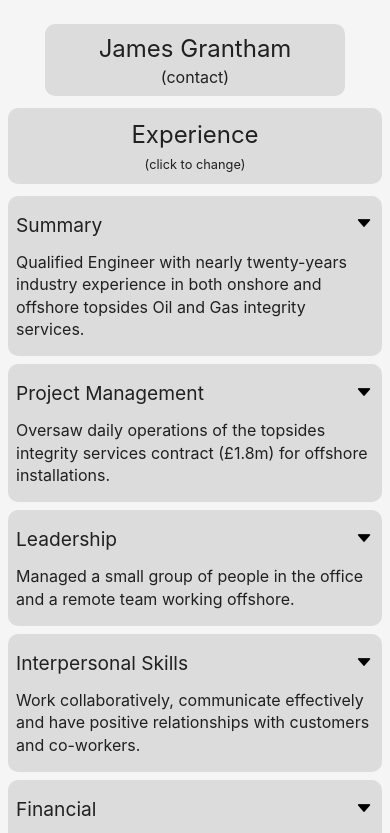
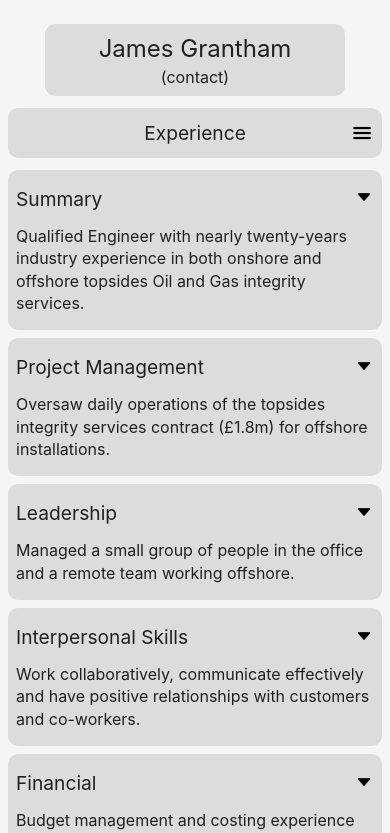
Before and after one commit to jrgrantham/james-grantham, a React (Create React App) app: page /professional in a window 390 px wide. Shown: the top 833 px of the page. Built offline with nearby package versions, Linux system fonts and the light colour scheme.

Commit message:
Add hamburger to menu

```diff
--- a/src/components/MainContent.jsx
+++ b/src/components/MainContent.jsx
@@ -1,7 +1,6 @@
 import React from "react";
 import styled from "styled-components";
 
-import menu from "../../src/images/menu.png";
 import arrowUp from "../../src/images/arrowUp.png";
 import arrowDown from "../../src/images/arrowDown.png";
 
--- a/src/components/Menu.jsx
+++ b/src/components/Menu.jsx
@@ -1,7 +1,16 @@
 import React, { useState } from "react";
 import styled from "styled-components";
 
-import { appColor, backgroundColor, backgroundColorHover, color,accentColor, transition } from "../views/styling";
+import menu from "../../src/images/menu.png";
+
+import {
+  appColor,
+  backgroundColor,
+  backgroundColorHover,
+  color,
+  accentColor,
+  transition
+} from "../views/styling";
 
 import { career } from "../data/career";
 import { experience } from "../data/experience";
@@ -28,26 +37,6 @@ export default function ContentButtons(props) {
     }
   }
 
-  function ClosedMenuButtonText() {
-    return (
-      <>
-        <h4>{menuButtonContent}</h4>
-        <span style={{ fontSize: "0.8rem" }}>(click to change)</span>
-      </>
-    );
-  }
-
-  function OpenMenuButtonText() {
-    return <h5>Please select...</h5>;
-  }
-
-  function ButtonDiv(props) {
-    if (hidden) {
-      return <ClosedMenuButtonText />;
-    }
-    return <OpenMenuButtonText />;
-  }
-
   return (
     <ButtonContainer>
       <StyledMenuButton
@@ -55,7 +44,11 @@ export default function ContentButtons(props) {
           setHidden(!hidden);
         }}
       >
-        <ButtonDiv />
+        <ImageContainer></ImageContainer>
+        <h5>{hidden ? props.selected : "Please select..."}</h5>
+        <ImageContainer>
+          <img src={hidden ? menu : null} alt="" />
+        </ImageContainer>
       </StyledMenuButton>
 
       <VerticalMenu style={hidden ? null : openDiv}>
@@ -68,9 +61,7 @@ export default function ContentButtons(props) {
               setHidden(!hidden);
             }}
           >
-            <h5>
-              {title}
-            </h5>
+            <h5>{title}</h5>
           </StyledButton>
         ))}
       </VerticalMenu>
@@ -84,9 +75,7 @@ export default function ContentButtons(props) {
               setCategory(title, index);
             }}
           >
-            <h5>
-              {title}
-            </h5>
+            <h5>{title}</h5>
           </StyledButton>
         ))}
       </HorizontalMenu>
@@ -95,7 +84,7 @@ export default function ContentButtons(props) {
 }
 
 const ButtonContainer = styled.div`
-  margin-top: 12px
+  margin-top: 12px;
 `;
 
 const HorizontalMenu = styled.div`
@@ -130,13 +119,19 @@ const openDiv = {
 };
 
 const StyledMenuButton = styled.div`
+  display: flex
+  justify-content: space-between
+  align-items: center
   margin: 0.25rem 0rem
-  padding: 10px 0
+  padding: 10px
   background-color: ${backgroundColor}
   border-radius: 10px
   width: 100%
   cursor: pointer
   overflow: hidden
+  img {
+    height: 30px
+  }
 
   // border: 1px solid red
 
@@ -149,6 +144,18 @@ const StyledMenuButton = styled.div`
 
   @media (min-width: 650px) {
     display: none
+  }
+`;
+
+const ImageContainer = styled.div`
+  display: flex
+  justify-content: center
+  align-items: center
+  min-height: 30px
+  width: 20px
+  // border: 1px solid red
+  img {
+    height: 20px;
   }
 `;
 
```
